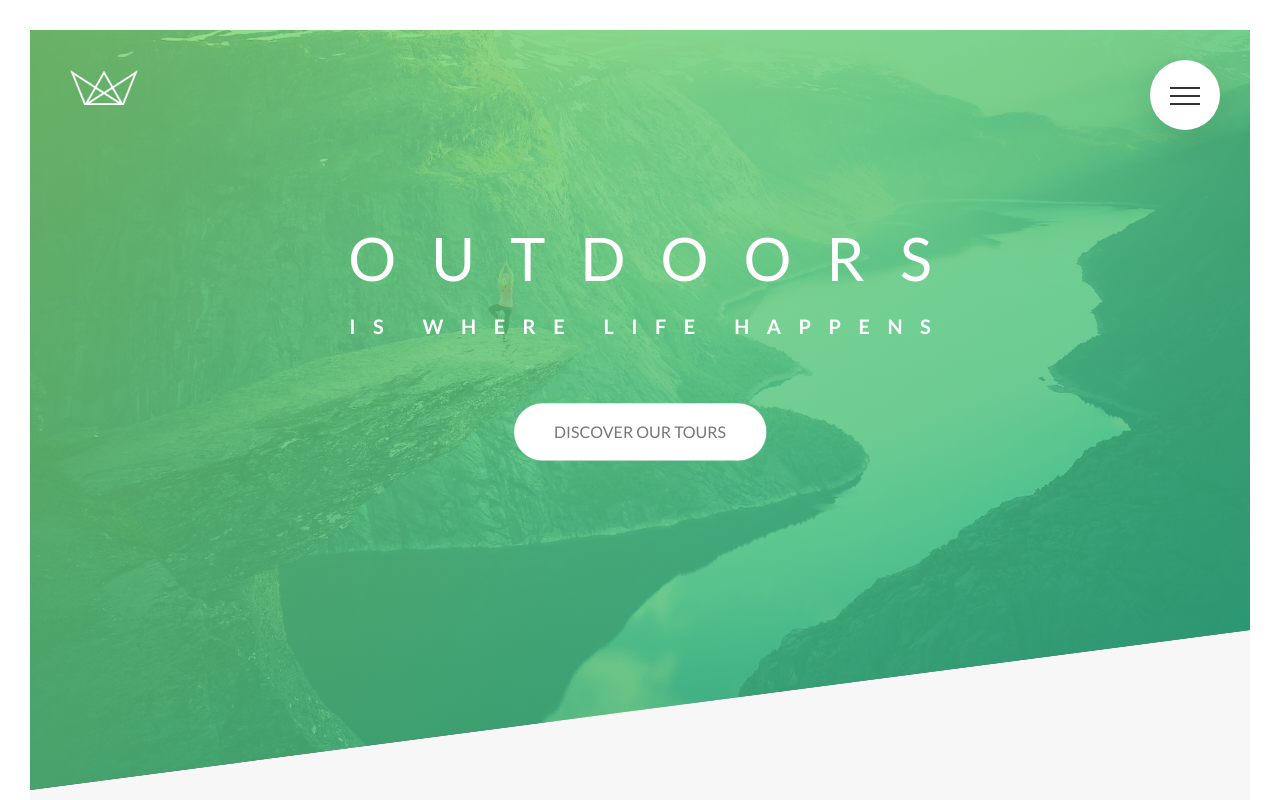
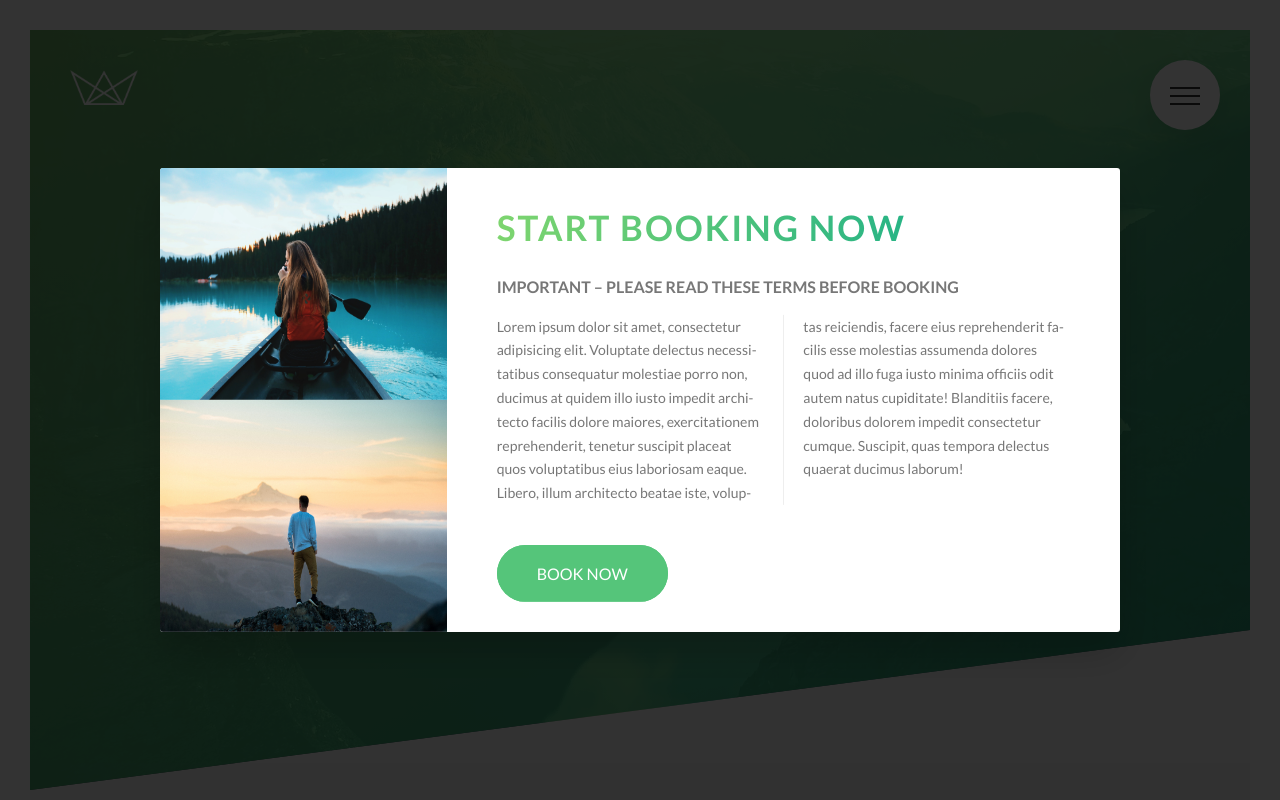
Before and after one commit to Danogo/Natours, a website: page index.html in a window 1280 px wide. Shown: the top 800 px of the page. Drawn offline with Linux system fonts and the light colour scheme.

Commit message:
added popup on clicking card book now button, changed name for mixin to absCenter and updated its name in every component

```diff
--- a/index.html
+++ b/index.html
@@ -362,6 +362,39 @@
             </div>
         </div>
     </footer>
+
+    <div class="popup">
+        <div class="popup__content">
+            <div class="popup__left">
+                <img src="img/nat-8.jpg" alt="Tour photo" class="popup__img">
+                <img src="img/nat-9.jpg" alt="Tour photo" class="popup__img">
+            </div>
+            <div class="popup__right">
+                <div class="popup__h2-box">
+                    <h2 class="heading-secondary u-margin-bottom-small">Start booking now</h2>
+                </div>
+                <h3 class="heading-tertiary u-margin-bottom-small">Important &ndash; Please read these terms before booking</h3>
+                <p class="popup__text">
+                    Lorem ipsum dolor sit amet, consectetur adipisicing elit. Voluptate delectus necessitatibus consequatur molestiae porro non, ducimus at quidem illo iusto impedit architecto facilis dolore maiores, exercitationem reprehenderit, tenetur suscipit placeat quos voluptatibus eius laboriosam eaque. Libero, illum architecto beatae iste, voluptas reiciendis, facere eius reprehenderit facilis esse molestias assumenda dolores quod ad illo fuga iusto minima officiis odit autem natus cupiditate! Blanditiis facere, doloribus dolorem impedit consectetur cumque. Suscipit, quas tempora delectus quaerat ducimus laborum!
+                </p>
+                <a href="#" class="btn btn--green">Book now</a>
+            </div>
+        </div>
+    </div>
+
+    <!-- SCRIPTS -->
+    <script>
+        (function () {
+            // cache DOM element
+            const nav = document.querySelector('.navigation');
+            const navCheck = nav.querySelector('#navi-toggle');
+            const navLinks = nav.querySelectorAll('.navigation__link');
+
+            // on link click, toggle checkbox 'checked' state
+            navLinks.forEach(link =>
+                link.addEventListener('click', () => navCheck.checked = false));
+        })();
+    </script>
 </body>
 
 </html>
--- a/sass/abstracts/_mixins.scss
+++ b/sass/abstracts/_mixins.scss
@@ -6,7 +6,7 @@
     }
 }
 
-@mixin center-hor-and-ver {
+@mixin absCenter {
     position: absolute;
     top: 50%;
     left: 50%;
--- a/sass/components/_buttons.scss
+++ b/sass/components/_buttons.scss
@@ -11,7 +11,8 @@
         position: relative;
         font-size: $font-size-default;
         backface-visibility: hidden;
-
+        //fix to fuzzy text bug on btn hover
+        transform: translateZ(0);
         //reset for the <button> element
         border: none;
         cursor: pointer;
@@ -61,12 +62,14 @@
         border-radius: 10rem;
         top: 0;
         left: 0;
+        //this z-index with transition all makes bug which causes other elements to shake or blur
         z-index: -1;
         transition: all .4s;
     }
 
     &--animated {
         animation: moveTop .5s ease-out .75s backwards;
+        animation-fill-mode: backwards;
     }
 }
 
--- a/sass/components/_card.scss
+++ b/sass/components/_card.scss
@@ -136,7 +136,7 @@
     //BACK SIDE STYLING
     //call to action
     &__cta {
-        @include center-hor-and-ver;
+        @include absCenter;
         text-align: center;
         width: 90%;
     }
--- a/sass/components/_form.scss
+++ b/sass/components/_form.scss
@@ -90,7 +90,7 @@
             height: 1.3rem;
             width: 1.3rem;
             border-radius: 50%;
-            @include center-hor-and-ver;
+            @include absCenter;
             background-color: $color-primary;
             opacity: 0;
             transition: opacity .2s;
--- /dev/null
+++ b/sass/components/_popup.scss
@@ -0,0 +1,75 @@
+.popup {
+    height: 100vh;
+    width: 100%;
+    position: fixed;
+    top: 0;
+    left: 0;
+    background-color: rgba($color-black, .8);
+    z-index: 2500;
+
+    &__content {
+        @include absCenter;
+        width: 75%;
+        background-color: $color-white;
+        box-shadow: 0 2rem 4rem rgba($color-black, .2);
+        border-radius: 3px;
+        // trick to give left and right same height automatically
+        // through displaying them as table-cells and parent as a table
+        // display: table;
+        // USING FLEXBOX INSTEAD OF TABLE TRICK
+        display: flex;
+        // flex-direction: row;
+        // flex-wrap: wrap;
+        flex-flow: row nowrap;
+        overflow: hidden;
+    }
+
+    &__left {
+        flex: 1;
+        // width: calc(100% * (1/3));
+        // display: table-cell;
+        display: flex;
+        flex-flow: column nowrap;
+        justify-content: space-between;
+    }
+
+    &__right {
+        flex: 2;
+        // width: calc(100% * (2/3));
+        // display: table-cell;
+        // vertical-align: middle;
+        padding: 3rem 5rem;
+        display: flex;
+        flex-flow: column wrap;
+        justify-content: center;
+
+        a {
+            align-self: flex-start;
+        }
+
+    }
+
+    &__img {
+        max-width: 100%;
+        flex: 1;
+    }
+
+    &__text {
+        font-size: 1.4rem;
+        padding-bottom: 4rem;
+
+        -moz-column-count: 2;
+        -moz-column-gap: 4rem;
+        -moz-column-rule: 1px solid $color-grey-light-2;
+
+        column-count: 2;
+        column-gap: 4rem;
+        column-rule: 1px solid $color-grey-light-2;
+        //requires to have lang attribute set on html element, chrome on windows doesn't support it yet(may 2018)
+        -moz-hyphens: auto;
+        -ms-hyphens: auto;
+        -webkit-hyphens: auto;
+        hyphens: auto;
+    }
+
+}
--- a/sass/layout/_navigation.scss
+++ b/sass/layout/_navigation.scss
@@ -45,7 +45,7 @@
     }
 
     &__list {
-        @include center-hor-and-ver;
+        @include absCenter;
         list-style: none;
         text-align: center;
     }
--- a/sass/main.scss
+++ b/sass/main.scss
@@ -14,6 +14,7 @@
 @import "components/composition";
 @import "components/feature-box";
 @import "components/form";
+@import "components/popup";
 @import "components/story";
 
 @import "layout/footer";
```
Also changed, not shown: css/style.css.
